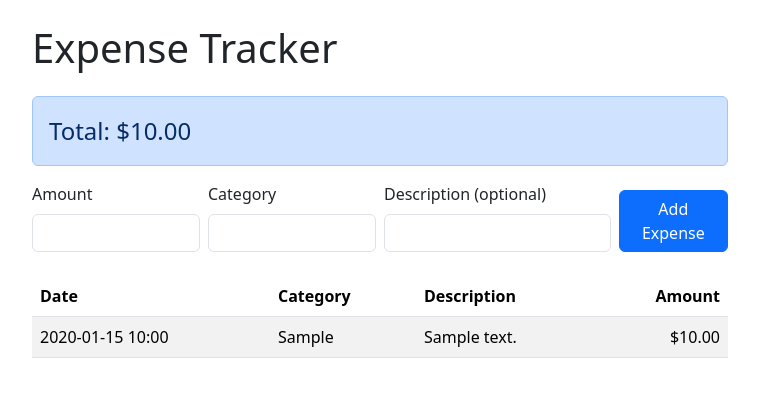
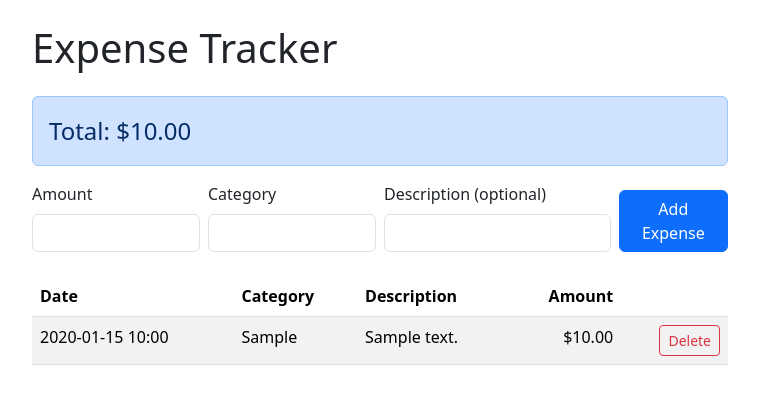
Before and after one commit to benweeks-dev/ExpenseTracker, a Flask app: page / in a window 1280 px wide. Shown: the top 404 px of the page, without its empty margins (260-1019 px from the left). Run offline with Flask 3, Linux system fonts and the light colour scheme; tables that the repository leaves empty hold one stand-in row (values such as "Sample post").

Commit message:
Added delete option

```diff
--- a/app.py
+++ b/app.py
@@ -41,5 +41,15 @@ def add_expense():
     return redirect(url_for("index"))
 
 
+@app.route("/delete/<int:expense_id>", methods=["POST"])
+def delete_expense(expense_id):
+    expense = db.session.get(Expense, expense_id)
+    if expense:
+        db.session.delete(expense)
+        db.session.commit()
+
+    return redirect(url_for("index"))
+
+
 if __name__ == "__main__":
     app.run(debug=True)
--- a/templates/index.html
+++ b/templates/index.html
@@ -38,6 +38,7 @@
                 <th>Category</th>
                 <th>Description</th>
                 <th class="text-end">Amount</th>
+                <th></th>
             </tr>
         </thead>
         <tbody>
@@ -47,10 +48,15 @@
                 <td>{{ e.category }}</td>
                 <td>{{ e.description or "" }}</td>
                 <td class="text-end">${{ "%.2f"|format(e.amount) }}</td>
+                <td class="text-end">
+                    <form method="POST" action="{{ url_for('delete_expense', expense_id=e.id) }}" onsubmit="return confirm('Permanently delete this expense?');">
+                        <button type="submit" class="btn btn-sm btn-outline-danger">Delete</button>
+                    </form>
+                </td>
             </tr>
             {% else %}
             <tr>
-                <td colspan="4" class="text-center text-muted">No expenses yet</td>
+                <td colspan="5" class="text-center text-muted">No expenses yet</td>
             </tr>
             {% endfor %}
         </tbody>
```
